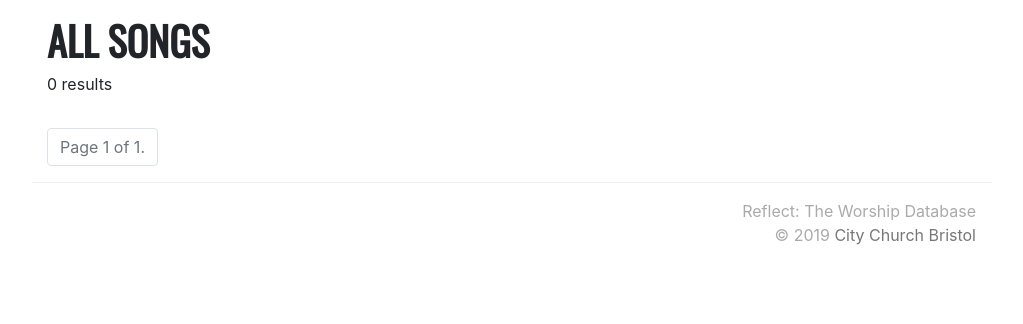
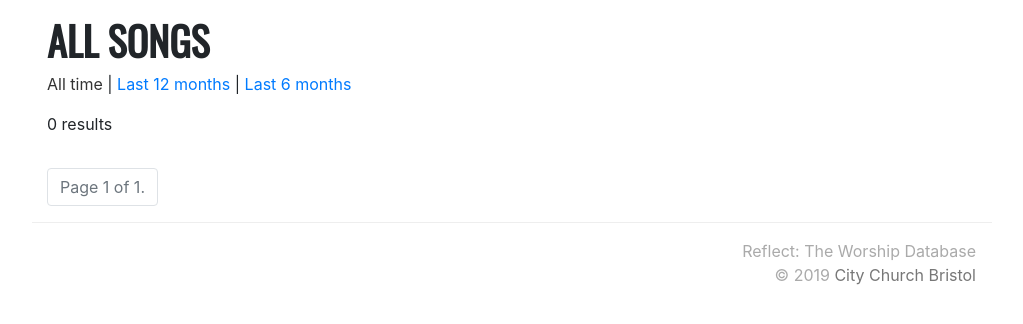
Before and after one commit to citychurchbris/reflectworship, a Django app: page /songs/ in a window 1280 px wide. Shown: the part 66-390 px from the top of the page, without its empty margins (128-1151 px from the left). Run offline with Django 3.2, Linux system fonts and the light colour scheme; data that the repository does not hold is empty; parts of the project's set-up code (start-up, migrations or seed data) failed here and were passed over; some libraries are stand-ins or nearby versions.

Commit message:
Add date range to song list and order by most played

```diff
--- a/reflectsongs/static/reflect/styles.css
+++ b/reflectsongs/static/reflect/styles.css
@@ -35,3 +35,7 @@ img.thumb {
 #song-downloads .list-group-item {
     padding-left: 0;
 }
+
+.song-range a.active {
+    color: #333;
+}
--- a/reflectsongs/templates/reflectsongs/song_list.html
+++ b/reflectsongs/templates/reflectsongs/song_list.html
@@ -11,6 +11,20 @@
   {{ page_obj.paginator.count }} results for: <em>{{ search_query }}</em>
 </p>
 {% else %}
+<p class="song-range">
+  <a href="{% url 'song-list' %}"
+     class="{% filteractive request 'range' '' %}">
+    All time
+  </a> |
+  <a href="{% url 'song-list' %}?range=12m"
+     class="{% filteractive request 'range' '12m' %}">
+    Last 12 months
+  </a> |
+  <a href="{% url 'song-list' %}?range=6m"
+     class="{% filteractive request 'range' '6m' %}">
+    Last 6 months
+  </a>
+</p>
 <p>
   {{ page_obj.paginator.count }} results
 </p>
@@ -24,6 +38,7 @@
       {% for badge in song.badges %}
       <span class="badge badge-pill badge-success">{{ badge }}</span>
       {% endfor %}
+      <span class="badge badge-secondary float-right">{{ song.setlist_count }} plays</span>
   </li>
   {% endfor %}
 </ul>
--- a/reflectsongs/templatetags/reflect_extras.py
+++ b/reflectsongs/templatetags/reflect_extras.py
@@ -8,6 +8,13 @@ register = template.Library()
 @register.simple_tag
 def navactive(request, url):
     if reverse(url) in request.path:
+        return "active"
+    return ""
+
+
+@register.simple_tag
+def filteractive(request, filtername, val):
+    if request.GET.get(filtername, '') == val:
         return "active"
     return ""
 
--- a/reflectsongs/views.py
+++ b/reflectsongs/views.py
@@ -38,7 +38,7 @@ def get_top_songs(site=None, months=6):
     today = datetime.date.today()
     songs = get_song_queryset(
         site=site,
-        from_date=today - relativedelta(months=6)
+        from_date=today - relativedelta(months=months)
     ).filter(setlist_count__gte=1)
     return songs.order_by('-setlist_count', 'title')
 
@@ -125,6 +125,20 @@ class SongList(ListView):
     model = Song
     context_object_name = 'songs'
     paginate_by = 10
+
+    date_mapping = {
+        '12m': 12,
+        '6m': 6,
+    }
+
+    def get_range_query(self):
+        return self.request.GET.get('range', '')
+
+    def get_queryset(self):
+        date_range = self.get_range_query()
+        months = self.date_mapping.get(date_range, 999)
+        queryset = get_top_songs(site=None, months=months)
+        return queryset
 
 
 class Search(SongList):
```
